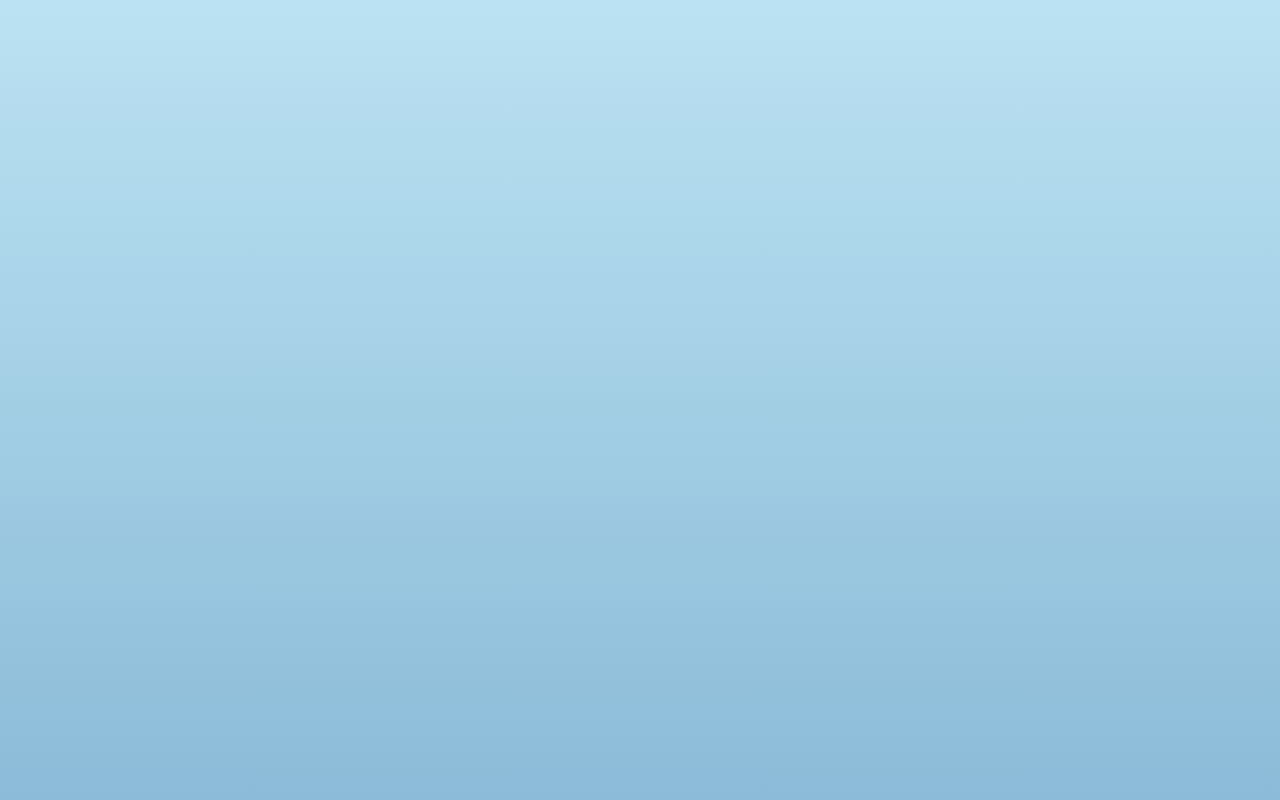
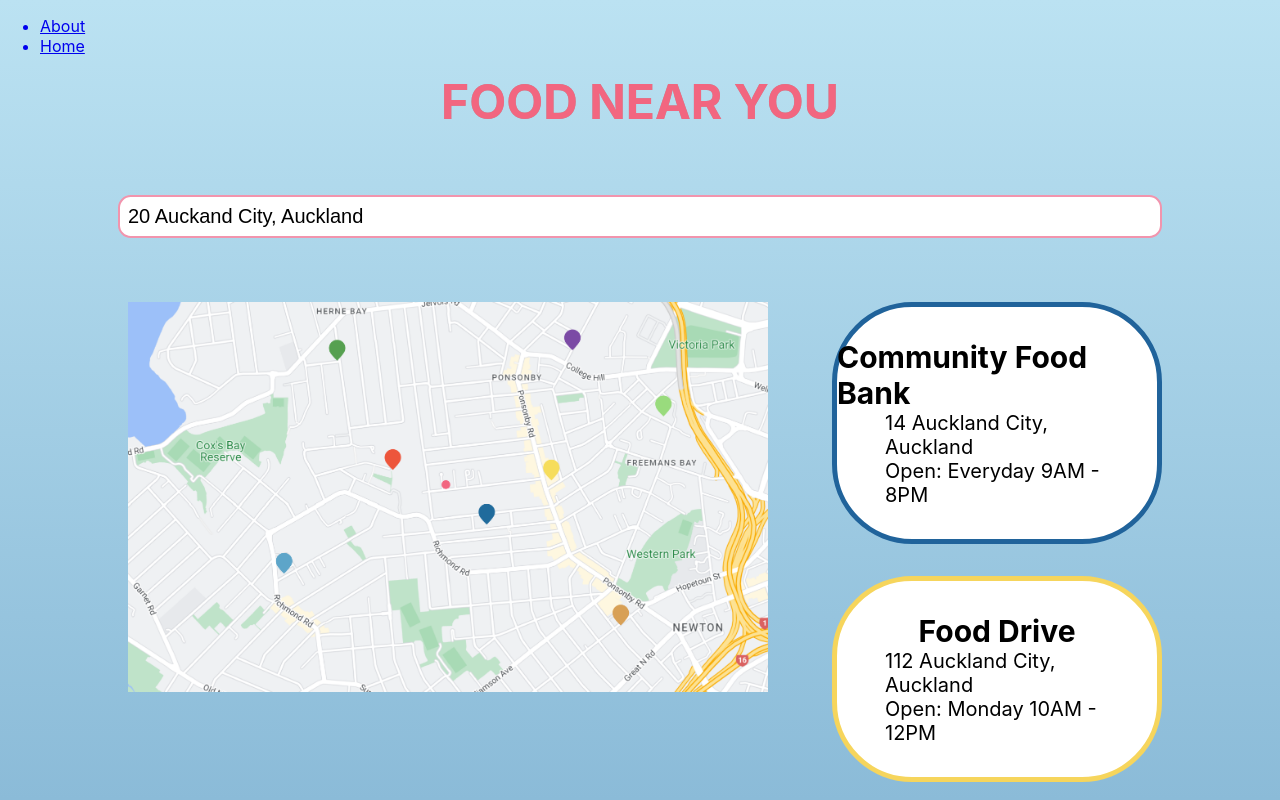
Before and after one commit to Eva-Sorensen/empower, a React (Create React App) app: page /food in a window 1280 px wide. Before the commit this address had no page. Shown: the top 800 px of the page. Built offline with nearby package versions, Linux system fonts and the light colour scheme; grey boxes are pictures that could not be loaded.

Commit message:
finished

```diff
--- a/src/App.js
+++ b/src/App.js
@@ -5,6 +5,7 @@ import About from "./pages/About.js";
 import Signup from "./pages/Signup.js";
 import NewOffer from "./pages/NewOffer.js";
 import YourOffer from "./pages/YourOffer.js";
+import FoodResource from "./pages/FoodResource.js";
 import { Route, Routes } from "react-router-dom";
 
 function App() {
@@ -16,6 +17,7 @@ function App() {
         <Route path="signup" element={<Signup />} />
         <Route path="newoffer" element={<NewOffer />} />
         <Route path="youroffer" element={<YourOffer />} />
+        <Route path="food" element={<FoodResource />} />
       </Route>
     </Routes>
   );
--- /dev/null
+++ b/src/css/FoodResource.module.css
@@ -0,0 +1,91 @@
+.background {
+  display: flex;
+  flex-direction: column;
+  align-items: center;
+  gap: 4rem;
+}
+
+.mainHeader {
+  margin: 0;
+  padding: 0;
+  color: var(--pink-dark);
+  font-size: 3rem;
+}
+
+.address {
+  width: 80vw;
+  font-size: 20px;
+  border: 2px solid var(--pink-mid);
+  padding: 0.5rem;
+  font-family: "Montserrat", sans-serif;
+  color: black;
+  border-radius: 0.8rem;
+}
+
+.address::placeholder {
+  color: var(--pink-mid);
+}
+
+.address:focus {
+  font-family: "Montserrat", sans-serif;
+  color: #00487f;
+  border: 2px solid var(--pink-mid);
+}
+
+.mapSection {
+  display: flex;
+  width: 80vw;
+  gap: 5vw;
+}
+
+.map {
+  width: 50vw;
+  height: 100%;
+}
+
+.foodSection {
+  display: flex;
+  flex-direction: column;
+  gap: 2rem;
+}
+
+.food1,
+.food2,
+.food3 {
+  font-size: 20px;
+  width: 25vw;
+  color: black;
+  display: flex;
+  flex-direction: column;
+  border-radius: 5rem;
+  background-color: white;
+}
+
+.food1 {
+  border: 5px solid #20639b;
+}
+
+.food2 {
+  border: 5px solid #f6d55c;
+}
+
+.food3 {
+  border: 5px solid #ed553b;
+}
+
+.foodTitle {
+  padding: 0;
+  margin: 0;
+  align-self: center;
+  margin-top: 2rem;
+}
+
+.foodLocation,
+.foodAvailability {
+  padding: 0;
+  margin: 0 3rem;
+}
+
+.foodAvailability {
+  margin-bottom: 2rem;
+}
--- /dev/null
+++ b/src/pages/FoodResource.js
@@ -0,0 +1,36 @@
+import style from "../css/FoodResource.module.css";
+
+export default function FoodResource() {
+  console.log("Food Resource");
+  return (
+    <div className={style.background}>
+      <h1 className={style.mainHeader}>FOOD NEAR YOU</h1>
+      <input
+        type="text"
+        className={style.address}
+        placeholder="enter your address"
+        value="20 Auckand City, Auckland"
+      ></input>
+      <div className={style.mapSection}>
+        <img src="map.png" alt="map" className={style.map} />
+        <div className={style.foodSection}>
+          <div className={style.food1}>
+            <h2 className={style.foodTitle}>Community Food Bank</h2>
+            <p className={style.foodLocation}>14 Auckland City, Auckland</p>
+            <p className={style.foodAvailability}>Open: Everyday 9AM - 8PM</p>
+          </div>
+          <div className={style.food2}>
+            <h2 className={style.foodTitle}>Food Drive</h2>
+            <p className={style.foodLocation}>112 Auckland City, Auckland</p>
+            <p className={style.foodAvailability}>Open: Monday 10AM - 12PM</p>
+          </div>
+          <div className={style.food3}>
+            <h2 className={style.foodTitle}>Sunday Roast Dinner</h2>
+            <p className={style.foodLocation}>9 Auckland City, Auckland</p>
+            <p className={style.foodAvailability}>Open: message for time</p>
+          </div>
+        </div>
+      </div>
+    </div>
+  );
+}
--- a/src/pages/NewOffer.js
+++ b/src/pages/NewOffer.js
@@ -1,7 +1,7 @@
 import { useNavigate } from "react-router-dom";
 import style from "../css/NewOffer.module.css";
 
-export default function Signup() {
+export default function NewOffer() {
   const navigate = useNavigate();
   const submitClick = () => {
     navigate("/", { replace: true });
--- a/src/pages/YourOffer.js
+++ b/src/pages/YourOffer.js
@@ -1,6 +1,6 @@
 import style from "../css/YourOffer.module.css";
 
-export default function Signup() {
+export default function YourOffer() {
   return (
     <div className={style.background}>
       <h1 className={style.mainHeader}>YOUR OFFERS</h1>
```
Also changed, not shown: public/map.png (added).
